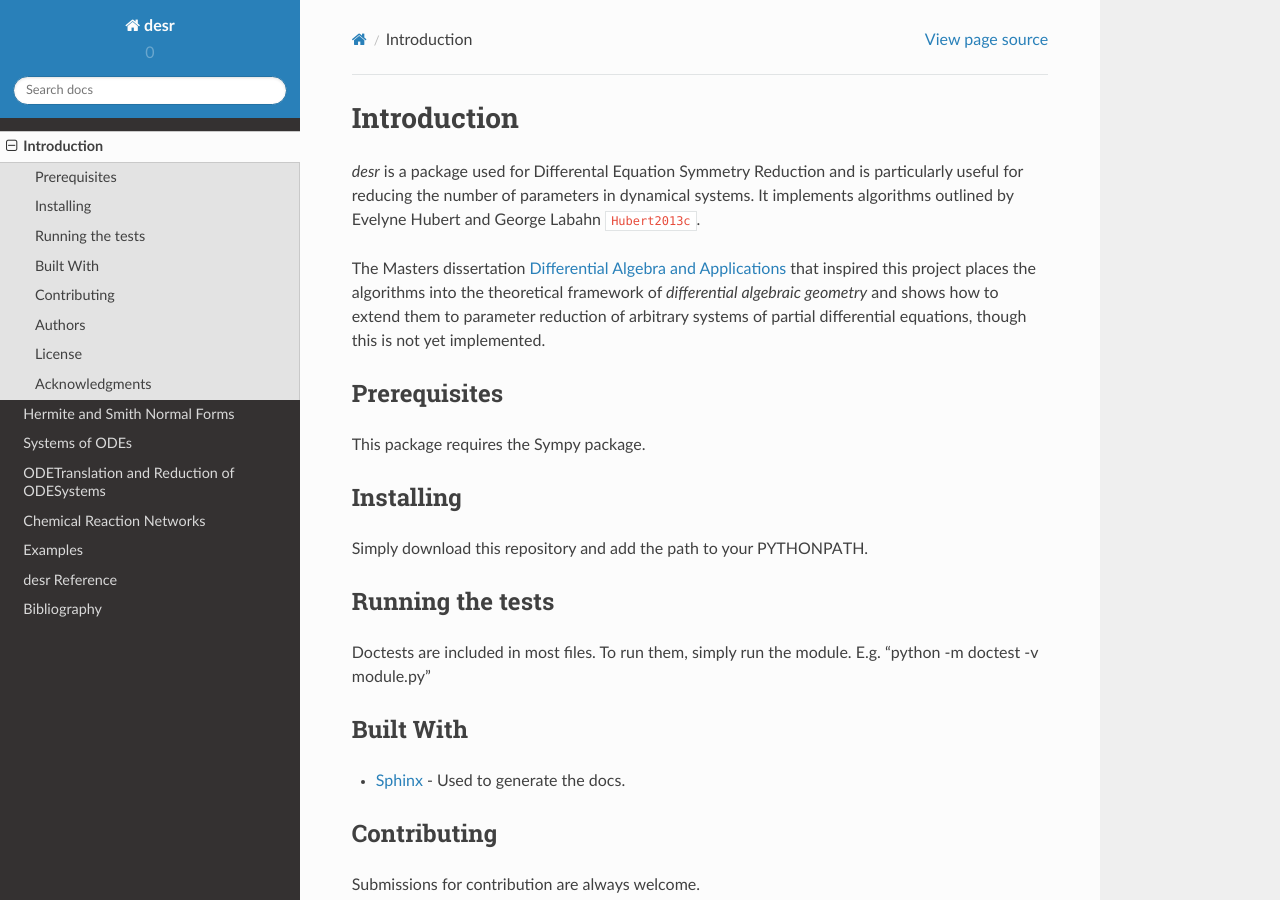
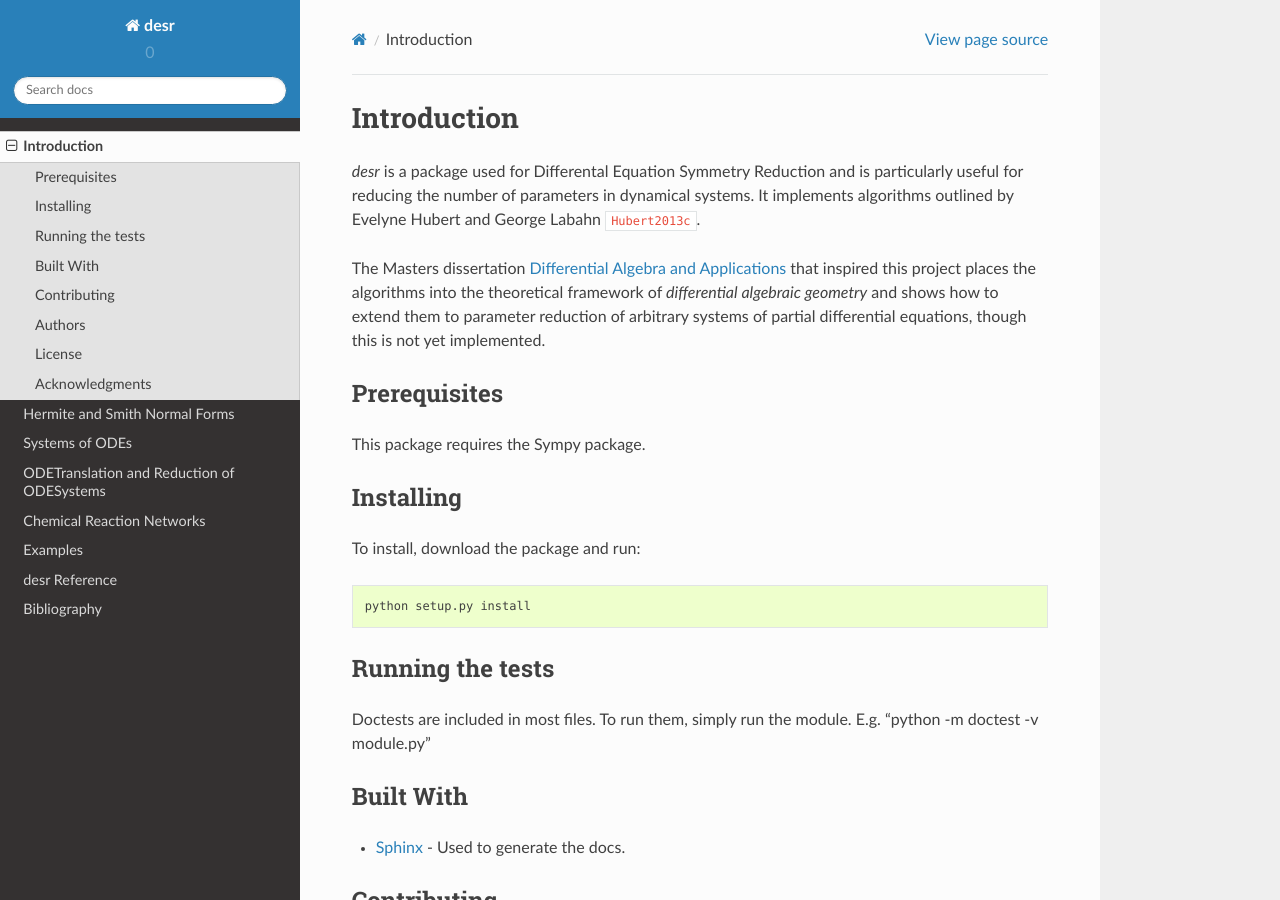
Before and after one commit to tanbur/desr, a Sphinx documentation site: the page built from docs/source/intro.rst, in a window 1280 px wide and 900 px high. Built offline with Sphinx 7.4.7 and the Read the Docs theme 2.0.0, drawn with Linux system fonts in a browser that asks for light colours; cross-references to code outside the pages are shown as plain code.

Commit message:
Update documentation for installing

```diff
--- a/docs/source/intro.rst
+++ b/docs/source/intro.rst
@@ -15,7 +15,11 @@ This package requires the Sympy package.
 Installing
 ----------
 
-Simply download this repository and add the path to your PYTHONPATH.
+To install, download the package and run:
+
+.. code-block:: shell
+
+    python setup.py install
 
 Running the tests
 -----------------
```
